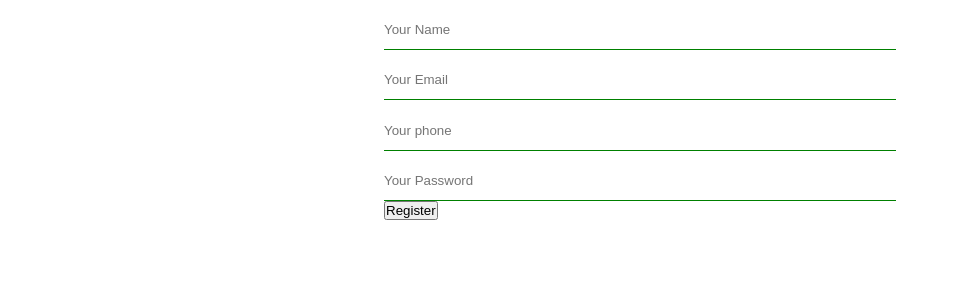
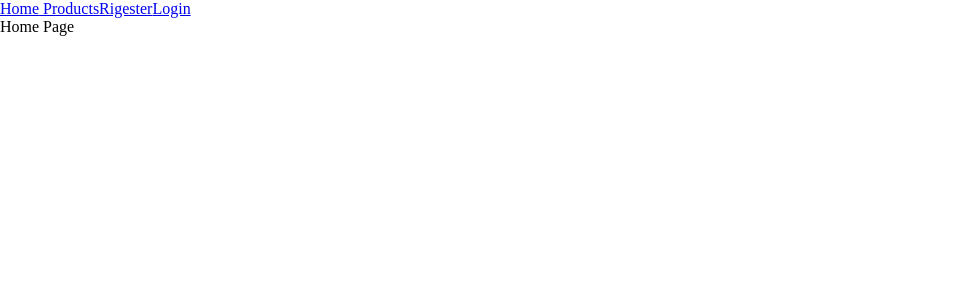
Before and after one commit to OIC-Hub/reactDev, a React (Create React App) app: page / in a window 1280 px wide. Shown: the top 300 px of the page, without its empty margins (0-959 px from the left). Built offline with nearby package versions, Linux system fonts and the light colour scheme.

Commit message:
react router

```diff
--- a/package.json
+++ b/package.json
@@ -8,6 +8,7 @@
     "@testing-library/user-event": "^13.5.0",
     "react": "^18.2.0",
     "react-dom": "^18.2.0",
+    "react-router-dom": "^6.6.2",
     "react-scripts": "5.0.1",
     "web-vitals": "^2.1.4"
   },
--- a/src/App.js
+++ b/src/App.js
@@ -1,59 +1,23 @@
-import './App.css'
-import Product from './components/Product';
-import { useEffect, useState } from 'react';
+import {BrowserRouter, Routes, Route } from 'react-router-dom';
+import './App.css';
+import Nav from './components/includes/Nav';
+import Home from './pages/Home';
+import LoginPage from './pages/LoginPage';
+import ProductsPage from './pages/ProductsPage';
+import RegistrationPage from './pages/RegistrationPage';
 function App(){
-const [products, setProducts] =useState([
-  {
-    img: 'https://m.media-amazon.com/images/I/71+CaUj9EtL._AC_UL320_.jpg',
-    description: `Nizoral Anti-Dandruff Shampoo with 1%
-    Ketoconazole, Fresh Scent, 7 Fl Oz
-    7 Ounce (Pack of 1)`,
-    price: 3345.00,
-    name: 'Book'
-
-  },
-  {
-    img: 'https://m.media-amazon.com/images/I/81tjLksKixL._AC_UL320_.jpg',
-    description: `Seagate Portable 2TB External Hard Drive HDD — USB 3.0 for PC, Mac, PlayStation, & Xbox -1-Year Rescue Service`,
-    price: 233792,
-    name: 'Seagate Portable 2TB External Hard Drive HDD'
-
-  },
-  {
-    img: 'https://m.media-amazon.com/images/I/61QGMX0Qy6L._AC_SL1352_.jpg',
-    description: `Sceptre 24" Professional Thin 75Hz 1080p LED Monitor 2x HDMI VGA Build-in Speakers, Machine Black (E248W-`,
-    price: 25185,
-    name: 'Sceptre 24" Professional'
-
-  },
-  {
-    img: 'https://m.media-amazon.com/images/I/61QGMX0Qy6L._AC_SL1352_.jpg',
-    description: `Lenovo 2022 Newest Ideapad 3 Laptop, 15.6" HD Touchscreen, 11th Gen Intel Core i3-1115G4 Processor,`,
-    price: 1574,
-    name: 'laptop'
-
-  },
-])
-useEffect(()=>{
-  // setProduct('Hello Java')
-
-})
-    return(
-        <div className="main">
-        {/* Greeting {product} */}
-          {products.length > 0 ? products.map((value, index)=>{
-            const {name, img, price, description} = value;
-           return(
-              <Product key={index} productName={name} imageSrc={img}   price={price} description={description} />
-           )
-          }) :"No Product available"}
-
-           // Without looping
-          {/* <Product productName={products[0].name} imageSrc={products[0].img} price={products[0].price} description={products[0].description} />
-          <Product productName={products[1].name} imageSrc={products[1].img} price={products[1].price} description={products[1].description}  />
-          <Product productName={products[2].name} imageSrc={products[2].img} price={products[2].price} description={products[2].description}  />
-          <Product productName={products[3].name} imageSrc={products[3].img} price={products[3].price} description={products[3].description}  /> */}
-          </div>
-        )
+   return(
+    <BrowserRouter>
+    <>
+    <Nav />
+    <Routes>
+    <Route path='/' element={<Home />} />
+        <Route path="/products" element={<ProductsPage />} />
+        <Route path="/register" element={<RegistrationPage />} />
+        <Route path='login' element={<LoginPage/>}/>
+    </Routes>
+    </>
+    </BrowserRouter>
+   )
 }
 export default App;
--- /dev/null
+++ b/src/components/includes/Nav.js
@@ -0,0 +1,19 @@
+import {Link} from 'react-router-dom';
+import Home from '../../pages/Home';
+import LoginPage from '../../pages/LoginPage';
+import ProductsPage from '../../pages/ProductsPage';
+import RegistrationPage from '../../pages/RegistrationPage';
+function Nav() {
+  return (
+     <header>
+        <nav>
+     <Link to="/" > Home</Link>
+     <Link to="/products" > Products</Link>
+     <Link to="register">Rigester</Link>
+     <Link to="login">Login</Link>
+        </nav>
+     </header>
+  )
+}
+
+export default Nav
--- a/src/index.js
+++ b/src/index.js
@@ -7,8 +7,7 @@ import Registration from './components/Registration';
 const root = ReactDOM.createRoot(document.getElementById('root'));
 root.render(
   <React.StrictMode>
-    <Registration />
-   {/* <App /> */}
+   <App />
   </React.StrictMode>
 );
 
--- /dev/null
+++ b/src/pages/Home.js
@@ -0,0 +1,8 @@
+
+function Home() {
+  return (
+    <div>Home Page</div>
+  )
+}
+
+export default Home
--- /dev/null
+++ b/src/pages/LoginPage.js
@@ -0,0 +1,8 @@
+
+function LoginPage() {
+  return (
+    <div>Login Page</div>
+  )
+}
+
+export default LoginPage
--- /dev/null
+++ b/src/pages/ProductsPage.js
@@ -0,0 +1,59 @@
+import Product from '../components/Product';
+import { useEffect, useState } from 'react';
+function ProductsPage() {
+    const [products, setProducts] =useState([
+        {
+          img: 'https://m.media-amazon.com/images/I/71+CaUj9EtL._AC_UL320_.jpg',
+          description: `Nizoral Anti-Dandruff Shampoo with 1%
+          Ketoconazole, Fresh Scent, 7 Fl Oz
+          7 Ounce (Pack of 1)`,
+          price: 3345.00,
+          name: 'Book'
+
+        },
+        {
+          img: 'https://m.media-amazon.com/images/I/81tjLksKixL._AC_UL320_.jpg',
+          description: `Seagate Portable 2TB External Hard Drive HDD — USB 3.0 for PC, Mac, PlayStation, & Xbox -1-Year Rescue Service`,
+          price: 233792,
+          name: 'Seagate Portable 2TB External Hard Drive HDD'
+
+        },
+        {
+          img: 'https://m.media-amazon.com/images/I/61QGMX0Qy6L._AC_SL1352_.jpg',
+          description: `Sceptre 24" Professional Thin 75Hz 1080p LED Monitor 2x HDMI VGA Build-in Speakers, Machine Black (E248W-`,
+          price: 25185,
+          name: 'Sceptre 24" Professional'
+
+        },
+        {
+          img: 'https://m.media-amazon.com/images/I/61QGMX0Qy6L._AC_SL1352_.jpg',
+          description: `Lenovo 2022 Newest Ideapad 3 Laptop, 15.6" HD Touchscreen, 11th Gen Intel Core i3-1115G4 Processor,`,
+          price: 1574,
+          name: 'laptop'
+
+        },
+      ])
+      useEffect(()=>{
+        // setProduct('Hello Java')
+
+      })
+          return(
+              <div className="main">
+              {/* Greeting {product} */}
+                {products.length > 0 ? products.map((value, index)=>{
+                  const {name, img, price, description} = value;
+                 return(
+                    <Product key={index} productName={name} imageSrc={img}   price={price} description={description} />
+                 )
+                }) :"No Product available"}
+
+                 // Without looping
+                {/* <Product productName={products[0].name} imageSrc={products[0].img} price={products[0].price} description={products[0].description} />
+                <Product productName={products[1].name} imageSrc={products[1].img} price={products[1].price} description={products[1].description}  />
+                <Product productName={products[2].name} imageSrc={products[2].img} price={products[2].price} description={products[2].description}  />
+                <Product productName={products[3].name} imageSrc={products[3].img} price={products[3].price} description={products[3].description}  /> */}
+                </div>
+              )
+}
+
+export default ProductsPage
--- /dev/null
+++ b/src/pages/RegistrationPage.js
@@ -0,0 +1,8 @@
+
+function RegistrationPage() {
+  return (
+    <div>Registration Page</div>
+  )
+}
+
+export default RegistrationPage
```
Also changed, not shown: src/components/includes/footer.js (added), 1 other file (tests, documents, lock files or other folders).
